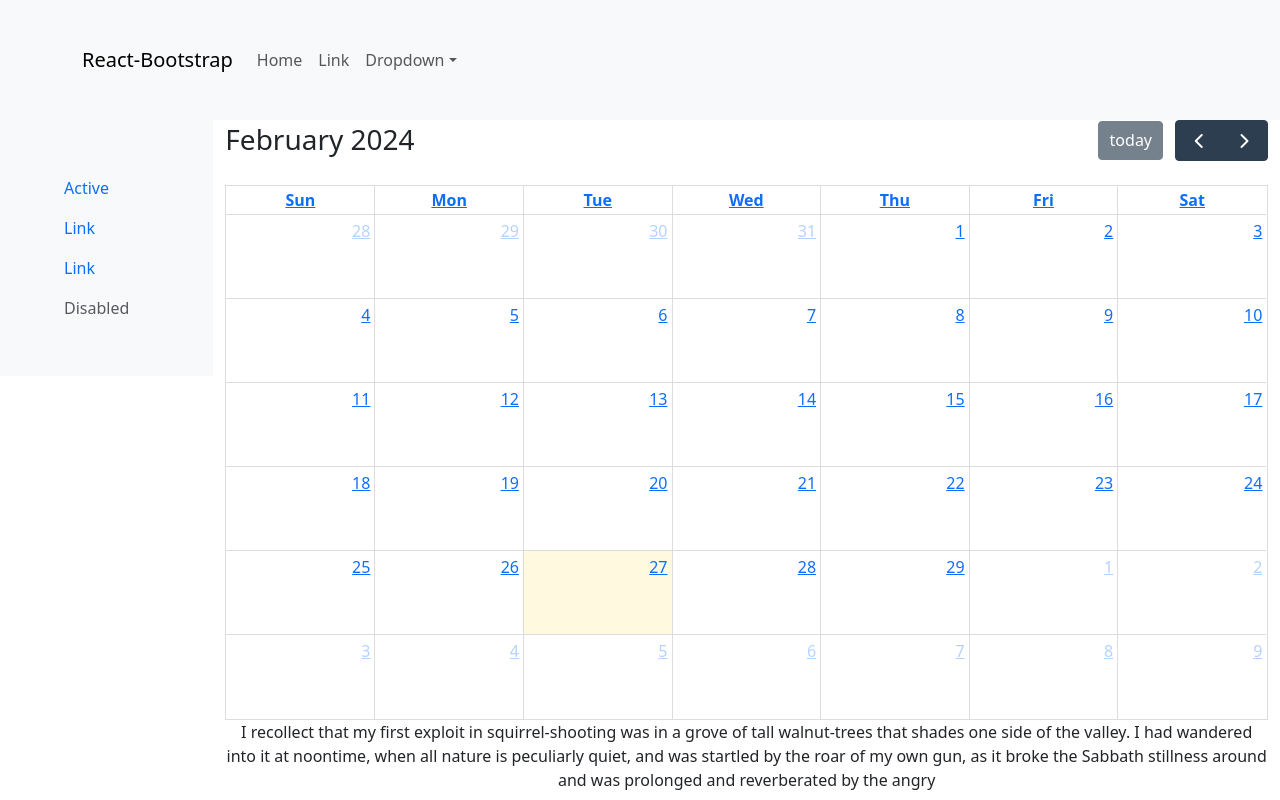
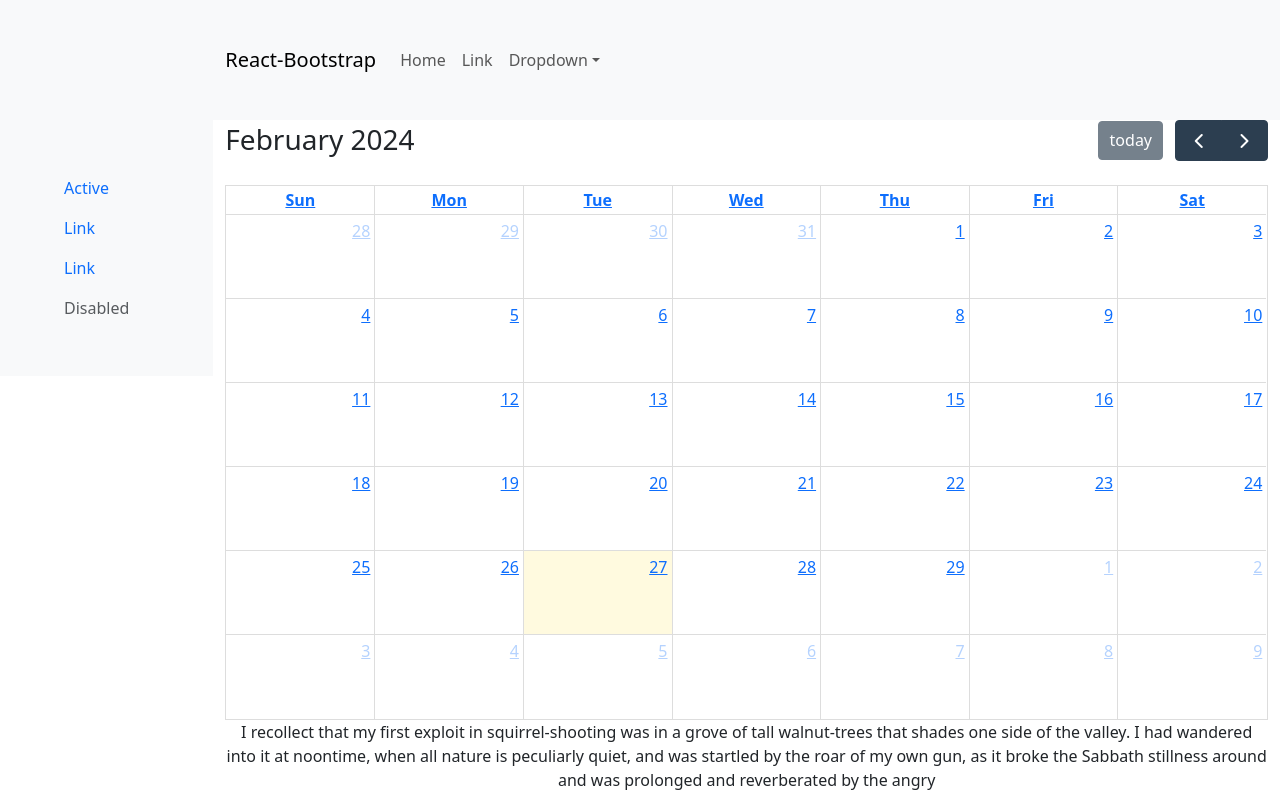
Before and after one commit to ShashithAdithyaWijerathne/smart-admin-frontend, a React (Create React App) app: page /dashboard in a window 1280 px wide. Shown: the top 800 px of the page. Built offline with nearby package versions, Linux system fonts and the light colour scheme.

Commit message:
Finalized the nav bar

```diff
--- a/src/Screens/dashboard/dashboard.js
+++ b/src/Screens/dashboard/dashboard.js
@@ -16,10 +16,21 @@ function App() {
 
   return (
     <div>
-      <Row>
-        <Col xs lg="2" className="bg-light "></Col>
-        <Col className="bg-light">
-          <Navbar expand="lg" className="bg-body-tertiary" fixed="top">
+      <div
+        class=" bg-body-tertiary text-center"
+        style={{
+          position: "fixed",
+          top: 0,
+          left: 0,
+          width: "100%",
+          zIndex: 100,
+          padding: 0,
+        }}
+      >
+        <div class="row">
+          <div class="bg-body-tertiary col-2"></div>
+          <div class="col" style={{ padding: 0 }}>
+            <Navbar expand="lg" className="bg-body-tertiary">
               <Container>
                 <Navbar.Brand href="#home">React-Bootstrap</Navbar.Brand>
                 <Navbar.Toggle aria-controls="basic-navbar-nav" />
@@ -46,8 +57,10 @@ function App() {
                 </Navbar.Collapse>
               </Container>
             </Navbar>
-        </Col>
-      </Row>
+          </div>
+        </div>
+      </div>
+
       {/* Placeholder for the Navbar to maintain the layout */}
       <div style={{ height: navHeight }}></div>
       <Row>
```
Lines whose indentation alone changed are shown as unchanged.
